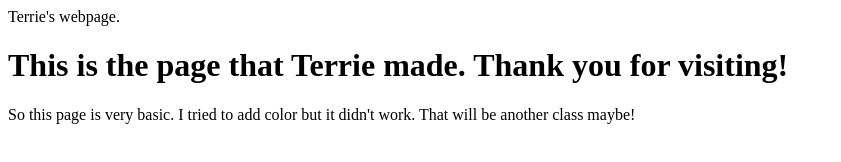
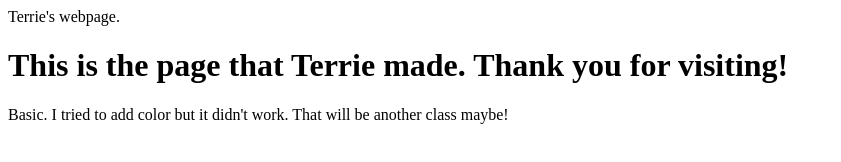
Before and after one commit to nerdsforchristorg/linuxintro, a plain HTML site: page terrie.html in a window 1280 px wide. Shown: the whole page, without its empty margins (0-841 px from the left). Drawn offline with Linux system fonts and the light colour scheme.

Commit message:
I tried to add color, didn't work. So changed the text.

```diff
--- a/terrie.html
+++ b/terrie.html
@@ -6,6 +6,6 @@
 </head>
 <body>
 	<h1>This is the page that Terrie made. Thank you for visiting!</h1>
-	<p>So this page is very basic. I tried to add color but it didn't work. That will be another class maybe!</p>
+	<p>Basic. I tried to add color but it didn't work. That will be another class maybe!</p>
 </body>
 </html>
```
